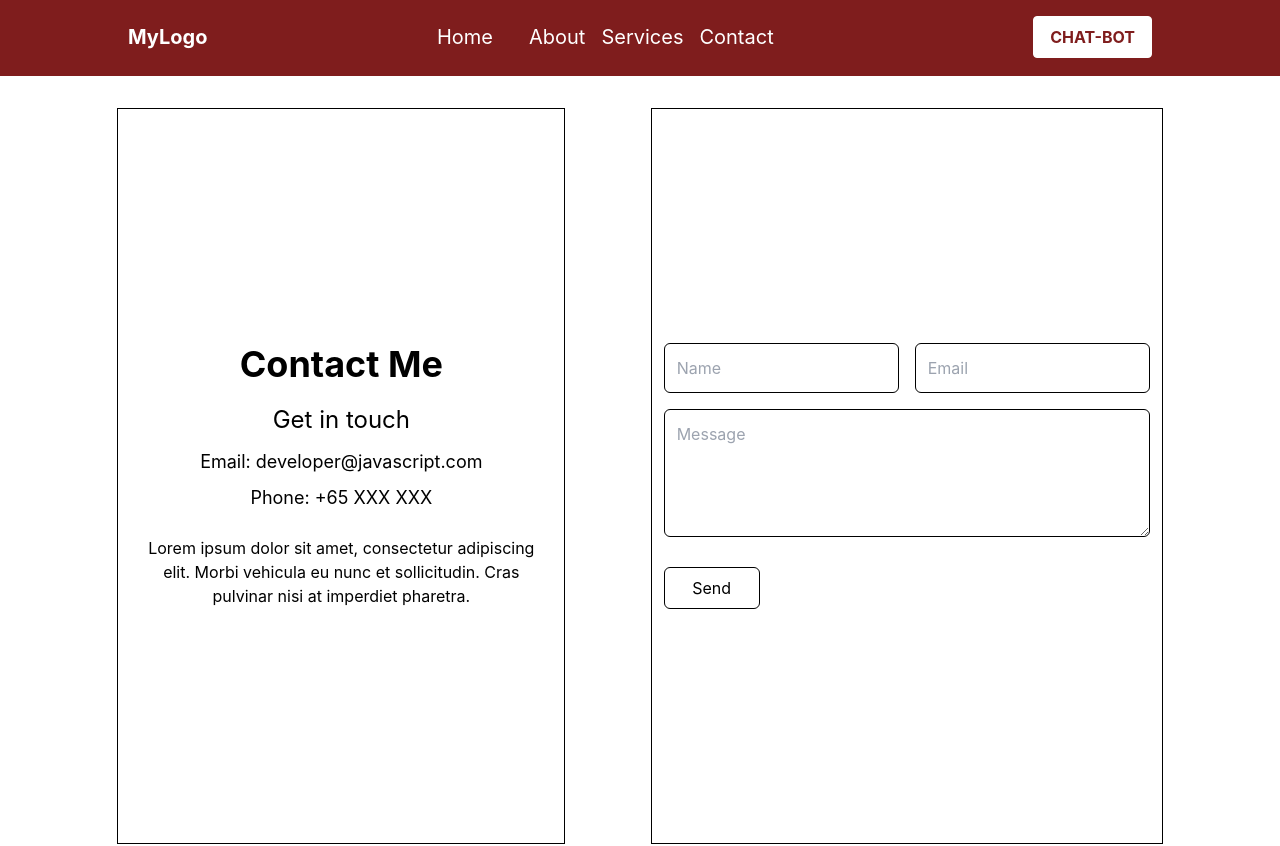
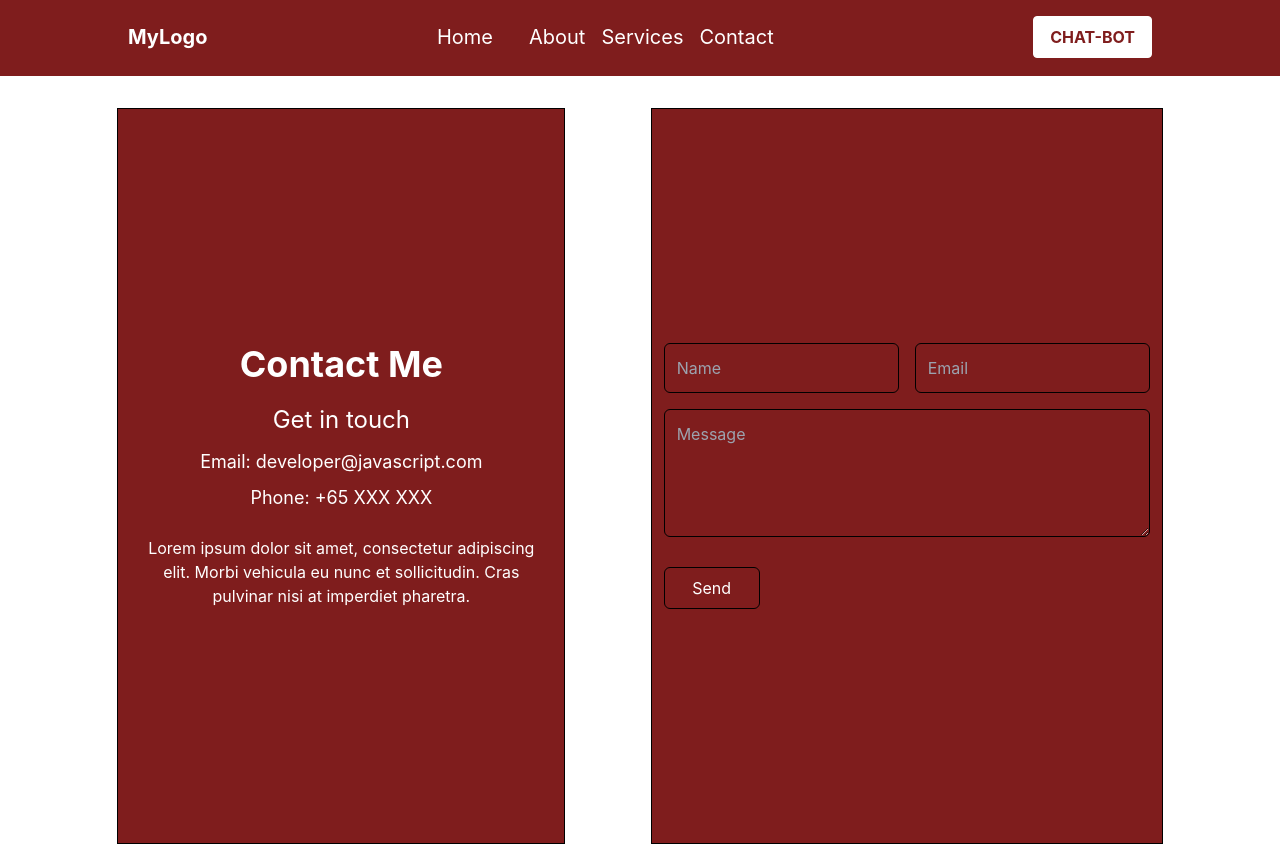
Before and after one commit to liliyom/Final-project, a React (Create React App) app: page /contact in a window 1280 px wide. Shown: the top 846 px of the page. Built offline with nearby package versions, Linux system fonts and the light colour scheme.

Commit message:
contact done

```diff
--- a/src/pages/Contact.js
+++ b/src/pages/Contact.js
@@ -24,8 +24,8 @@ const Contact = () => {
   return (
          <div>
 <Header></Header>
-    <div className="flex justify-evenly h-screen bg-white text-black p-8">
-    <div className="flex flex-col justify-center max-w-md border border-black p-4">
+    <div className="flex justify-evenly h-screen bg-white text-white p-8">
+    <div className="flex flex-col justify-center max-w-md border border-black p-4 bg-red-900" >
     <h1 className="text-4xl font-bold mb-5">Contact Me</h1>
     <h2 className="text-2xl mb-3">Get in touch</h2>
     <p className="text-lg mb-2">Email: developer@javascript.com</p>
@@ -36,7 +36,7 @@ const Contact = () => {
     </p>
   </div>
 
-  <form onSubmit={handleSubmit} className="flex flex-col justify-center w-full max-w-lg border border-black px-3 py-1">
+  <form onSubmit={handleSubmit} className="flex flex-col justify-center w-full max-w-lg bg-red-900 border border-black px-3 py-1">
     <div className="flex space-x-4 mb-4">
       <input
         type="text"
```
